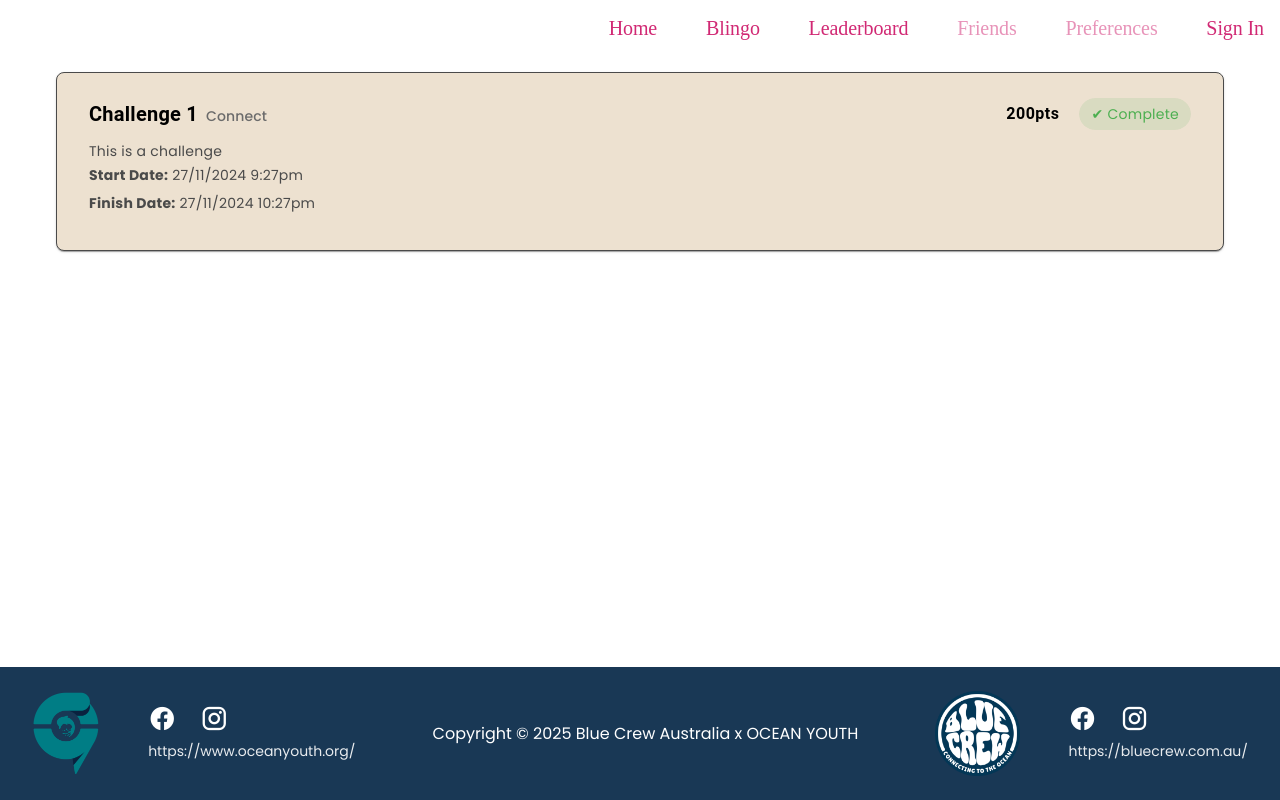
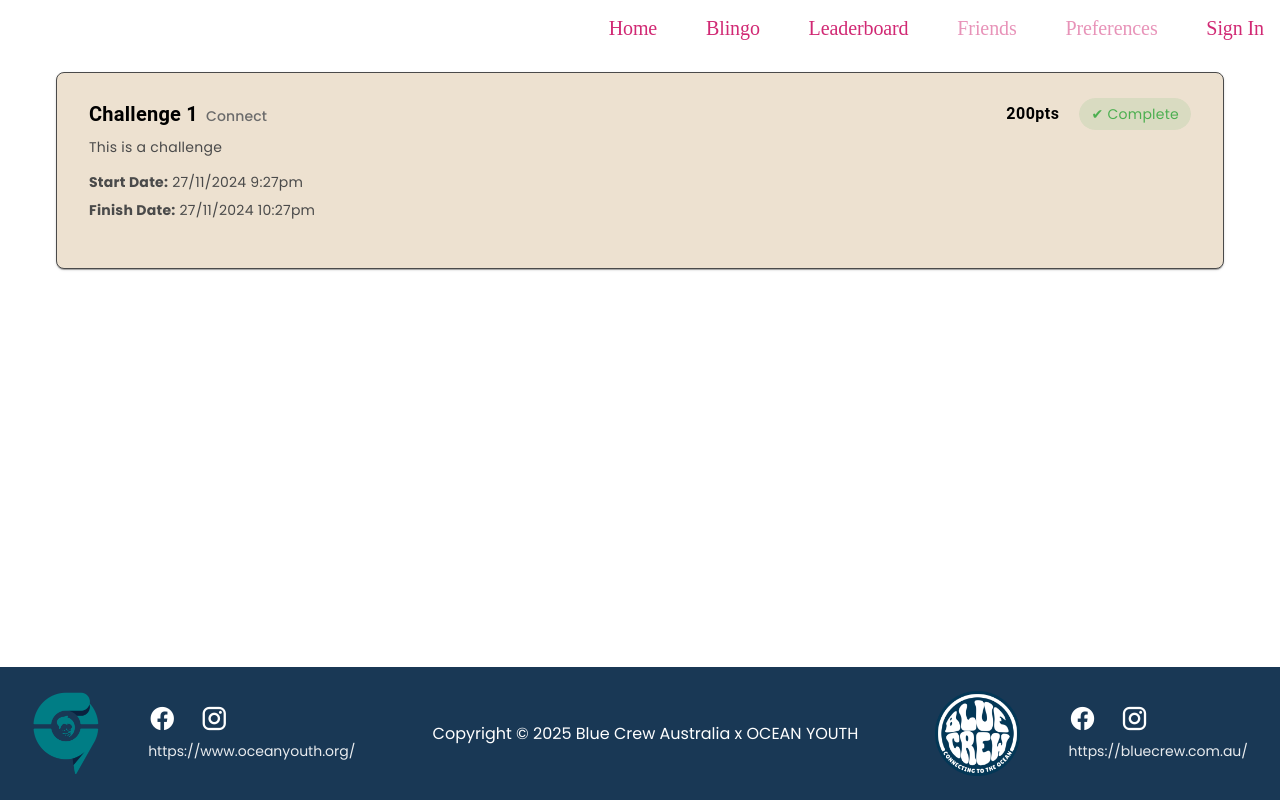
Before and after one commit to codersforcauses/bluecrew, a Vue app in the folder client/: page /profile in a window 1280 px wide. Built offline with nearby package versions, Linux system fonts and the light colour scheme; no server answers; the HTML template or start-up script is replaced by a standard one; a web font is replaced by a local one.

Commit message:
fixing spacing

```diff
--- a/client/src/components/ChallengesCard.vue
+++ b/client/src/components/ChallengesCard.vue
@@ -60,7 +60,7 @@
   font-family: poppins;
 }
 .details p {
-  margin: 4px 0;
+  margin-bottom: 15px;
   font-size: 14px;
   color: #4a4a4a;
   font-family: poppins;
```
